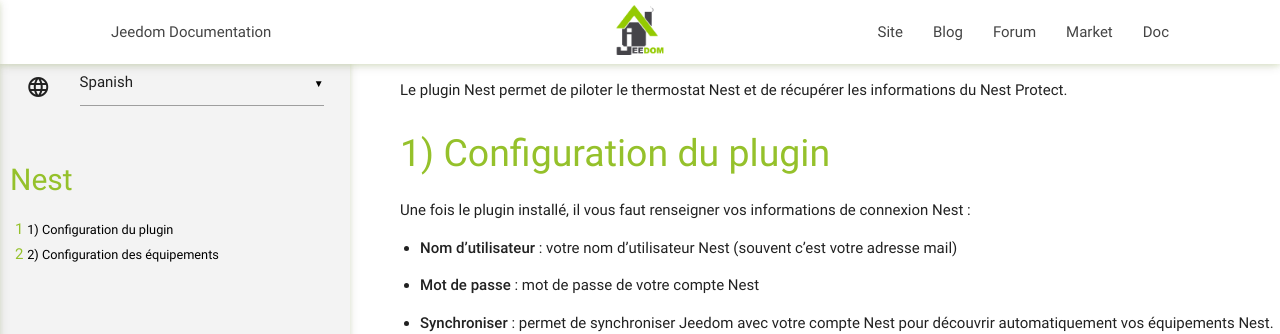
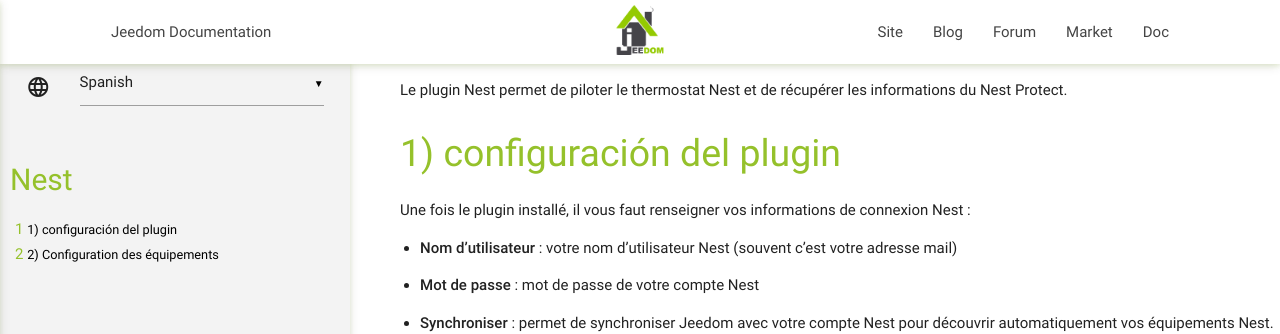
Before and after one commit to Ultraboss77/plugin-nest, a Jekyll site: the page built from docs/es_ES/index.md, in a window 1280 px wide and 1360 px high. Shown: the top 334 px of the window. Built offline with Jekyll 4.4.1, drawn with Linux system fonts in a browser that asks for light colours; our own code applies the rules of GitHub Pages for plain Markdown files.

Commit message:
[ROBOT] Action all

```diff
--- a/docs/es_ES/index.md
+++ b/docs/es_ES/index.md
@@ -1,7 +1,7 @@
 Le plugin Nest permet de piloter le thermostat Nest et de récupérer les
 informations du Nest Protect.
 
-Configuration du plugin
+configuración del plugin
 =======================
 
 Une fois le plugin installé, il vous faut renseigner vos informations de
```
